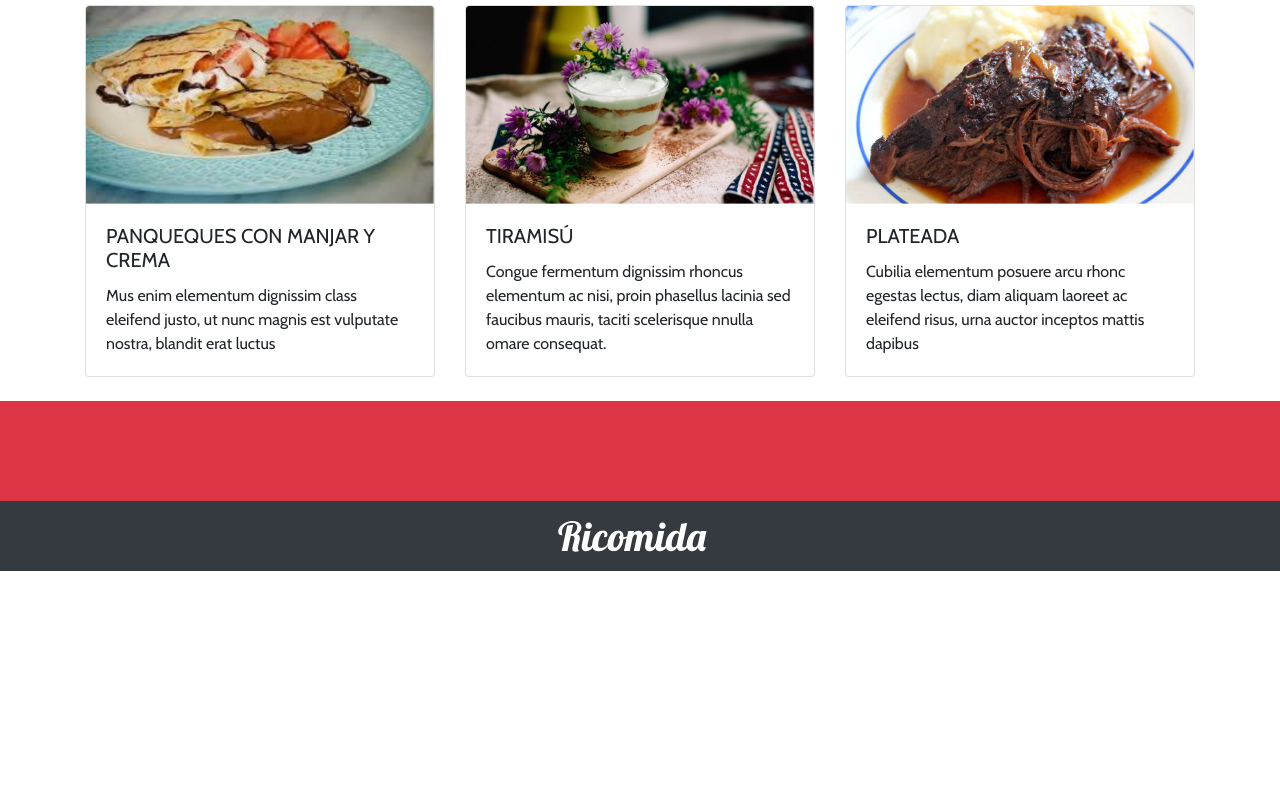
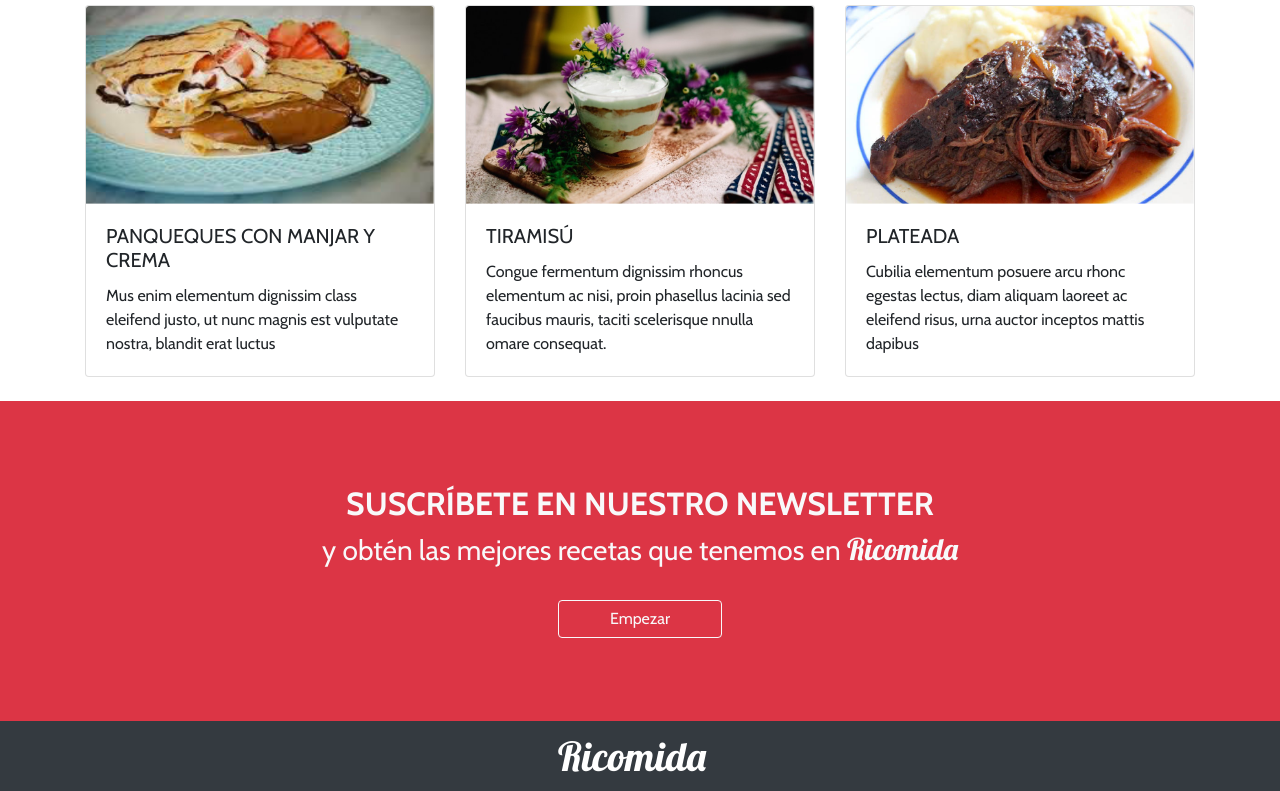
Before and after one commit to pablohariq/desafios-ricomida, a plain HTML site: page index.html in a window 1280 px wide. Shown: the part 1744-2535 px from the top of the page. Before the commit the page ends 2315 px from the top, so only its background shows below. Drawn offline with nearby package versions, Linux system fonts and the light colour scheme.

Commit message:
todo listo, falta agregar como opcional la animación del toggle

```diff
--- a/assets/css/styles.css
+++ b/assets/css/styles.css
@@ -1,5 +1,11 @@
 body{
     font-family: 'Cabin', sans-serif;
+}
+
+span{
+    font-family: 'Lobster', cursive;
+    font-size: 30px;
+    font-weight: 400;
 }
 
 h1{
@@ -51,7 +57,11 @@ hr{
 }
 
 #suscribete{
-    height: 100px;
+    height: 40vh;
+}
+
+.boton-empezar{
+    padding-inline: 4vw;
 }
 
 footer{
--- a/assets/js/index.js
+++ b/assets/js/index.js
@@ -21,3 +21,7 @@ $("#btnenviarCorreo").click(function() {
 $("h1").on("dblclick", function(){
   $(this).addClass("titulorojo");
 })
+
+$(".card-img-top").on("click", function() {
+  $(".card-body").toggle('slow');
+});
--- a/index.html
+++ b/index.html
@@ -177,7 +177,13 @@
 </section>
 
 </div>  <!-- cierra container  -->
-<section id="suscribete" class="bg-danger">
+<section id="suscribete" class="bg-danger row align-items-center">
+    <div class="col text-center">
+        <h1 class="text-light">SUSCRÍBETE EN NUESTRO NEWSLETTER</h1>
+        <h3 class="text-light">y obtén las mejores recetas que tenemos en <span>Ricomida</span></h2>
+        <a href="https://zr4dap4v7tw.typeform.com/to/l6tOTtF1" target="_blank" class="btn btn-danger btn-outline-light boton-empezar mt-4">Empezar</a>
+</div>
+
 
 </section>
 
```
